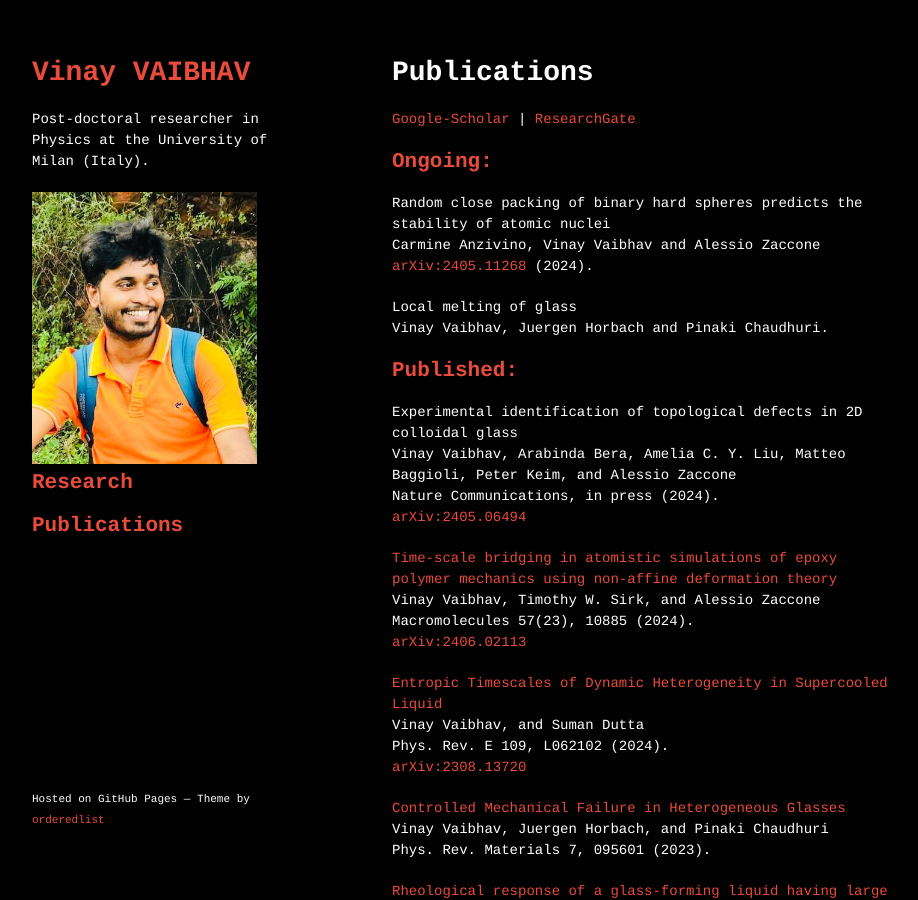
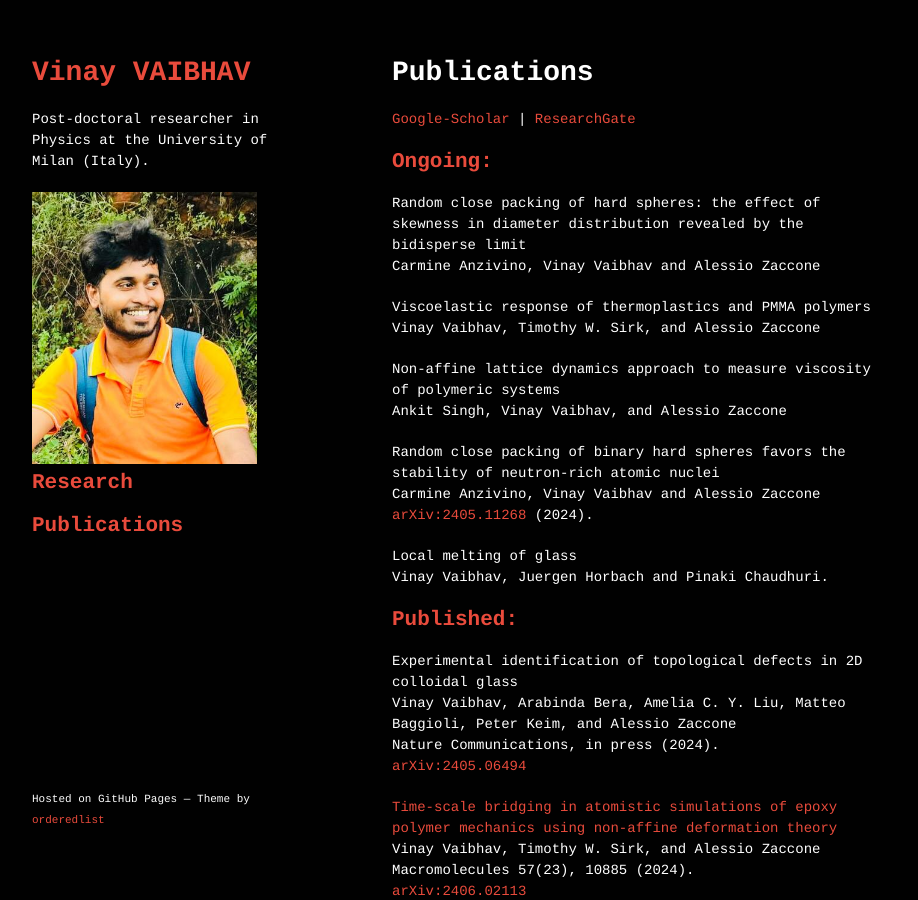
Before and after one commit to vinayphys/vinayphys.github.io, a Jekyll site: the page built from Publications.md, in a window 1280 px wide and 900 px high. Shown: the whole window, without its empty margins (178-1096 px from the left). Built offline with Jekyll 4.4.1, drawn with Linux system fonts in a browser that asks for light colours; our own code applies the rules of GitHub Pages for plain Markdown files; a script that is not in the unit is left out.

Commit message:
Update Publications.md

```diff
--- a/Publications.md
+++ b/Publications.md
@@ -7,7 +7,17 @@ title: Publications
 
 ## Ongoing:
 
-Random close packing of binary hard spheres predicts the stability of atomic nuclei
+Random close packing of hard spheres: the effect of skewness in diameter distribution
+revealed by the bidisperse limit
+Carmine Anzivino, Vinay Vaibhav and Alessio Zaccone
+
+Viscoelastic response of thermoplastics and PMMA polymers
+Vinay Vaibhav, Timothy W. Sirk, and Alessio Zaccone
+
+Non-affine lattice dynamics approach to measure viscosity of polymeric systems
+Ankit Singh, Vinay Vaibhav, and Alessio Zaccone
+
+Random close packing of binary hard spheres favors the stability of neutron-rich atomic nuclei
 Carmine Anzivino, Vinay Vaibhav and Alessio Zaccone
 [arXiv:2405.11268](https://arxiv.org/abs/2405.11268) (2024).
 
```
